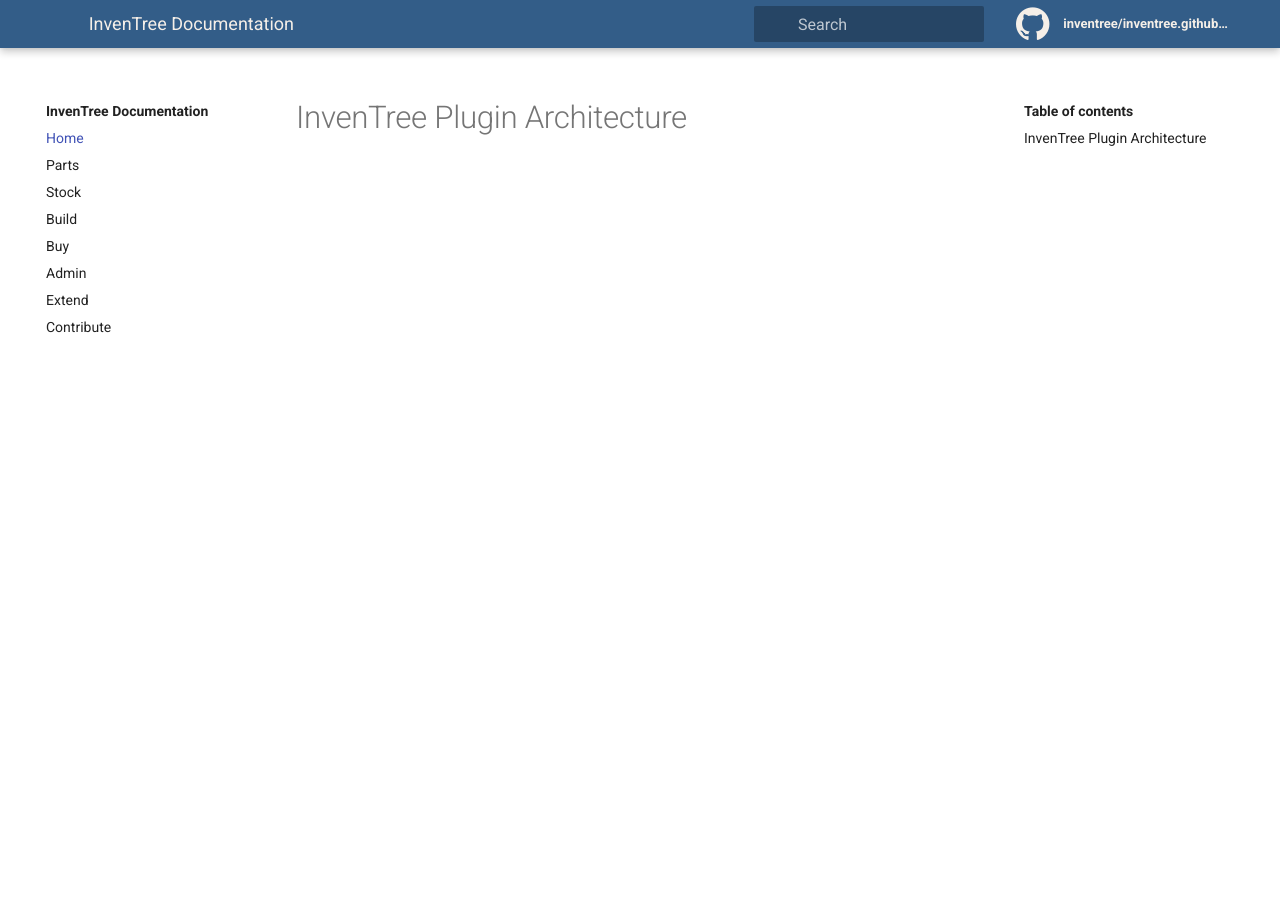
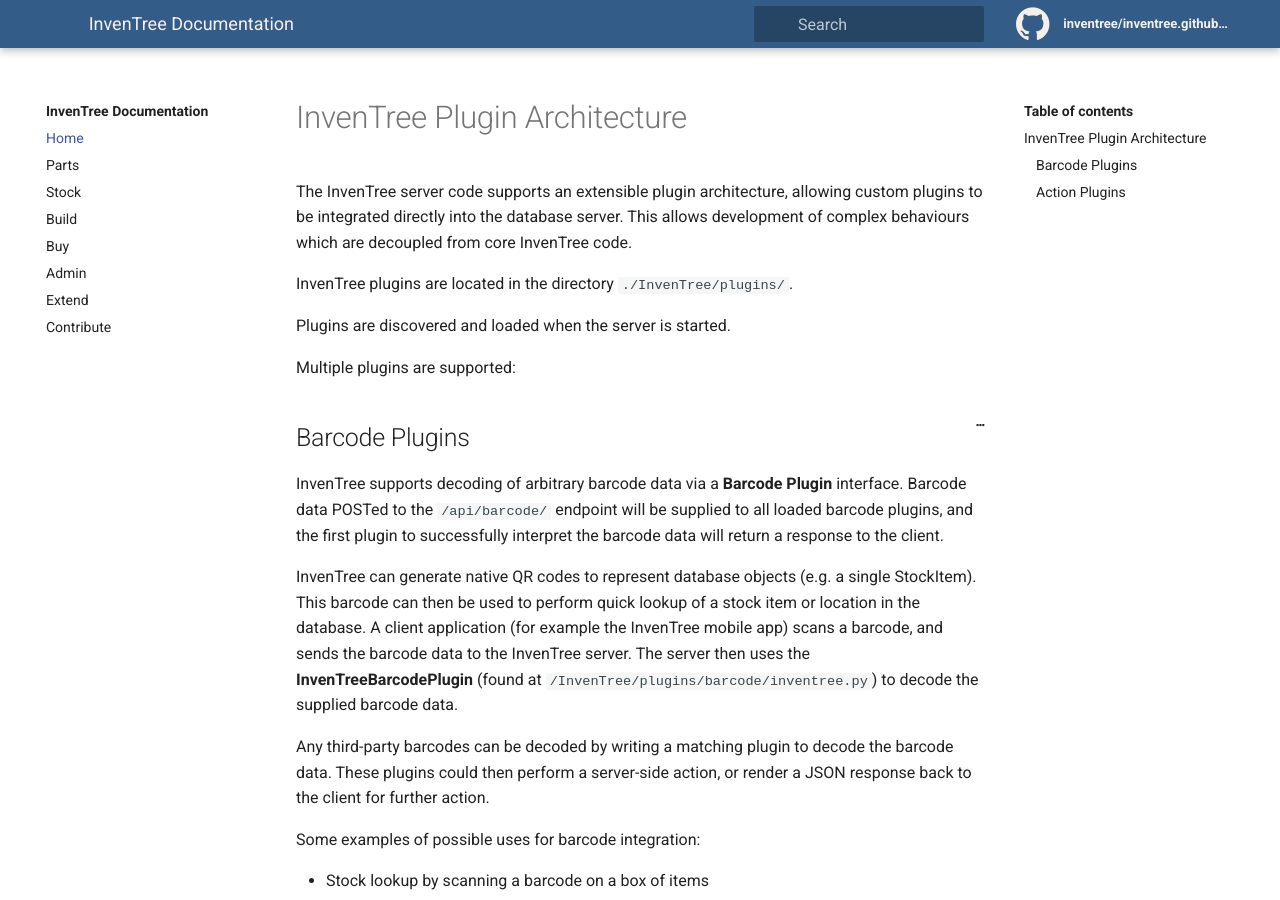
Before and after one commit to inventree/InvenTree.github.io, a Jekyll site: the page built from docs/extend/plugins.md, in a window 1280 px wide and 900 px high. Built offline with Jekyll 4.4.1, drawn with Linux system fonts in a browser that asks for light colours; some of the changed text lies outside the part shown.

Commit message:
Documentation for plugin architecture

````diff
--- a/_data/toc.yaml
+++ b/_data/toc.yaml
@@ -42,7 +42,7 @@
   children:
     - title: API
       url: "docs/extend/api"
-    - title: Python Library
+    - title: Python Interface
       url: "docs/extend/python"
     - title: Plugins
       url: "docs/extend/plugins"
--- a/docs/extend/plugins.md
+++ b/docs/extend/plugins.md
@@ -4,3 +4,48 @@
 ---
 
 # InvenTree Plugin Architecture
+
+The InvenTree server code supports an extensible plugin architecture, allowing custom plugins to be integrated directly into the database server. This allows development of complex behaviours which are decoupled from core InvenTree code.
+
+InvenTree plugins are located in the directory `./InvenTree/plugins/`.
+
+Plugins are discovered and loaded when the server is started.
+
+Multiple plugins are supported:
+
+## Barcode Plugins
+
+InvenTree supports decoding of arbitrary barcode data via a **Barcode Plugin** interface. Barcode data POSTed to the `/api/barcode/` endpoint will be supplied to all loaded barcode plugins, and the first plugin to successfully interpret the barcode data will return a response to the client.
+
+InvenTree can generate native QR codes to represent database objects (e.g. a single StockItem). This barcode can then be used to perform quick lookup of a stock item or location in the database. A client application (for example the InvenTree mobile app) scans a barcode, and sends the barcode data to the InvenTree server. The server then uses the **InvenTreeBarcodePlugin** (found at `/InvenTree/plugins/barcode/inventree.py`) to decode the supplied barcode data.
+
+Any third-party barcodes can be decoded by writing a matching plugin to decode the barcode data. These plugins could then perform a server-side action, or render a JSON response back to the client for further action.
+
+Some examples of possible uses for barcode integration:
+
+- Stock lookup by scanning a barcode on a box of items
+- Receiving goods against a PurchaseOrder by scanning a supplier barcode
+- Perform a stock adjustment action (e.g. take 10 parts from stock whenever a barcode is scanned)
+
+Barcode data are POSTed to the server as follows:
+
+```
+POST {
+    barcode_data: "[(>someBarcodeDataWhichThePluginKnowsHowToDealWith"
+}
+```
+
+## Action Plugins
+
+Arbitrary "actions" can be called by POSTing data to the `/api/action/` endpoint. The POST request must include the name of the action to be performed, and a matching ActionPlugin plugin must be loaded by the server. Arbitrary data can also be provided to the action plugin via the POST data:
+
+```
+POST {
+    action: "MyCustomAction",
+    data: {
+        foo: "bar",
+    }
+}
+```
+
+For an example of a very simple action plugin, refer to `/InvenTree/plugins/action/action.py`
````
